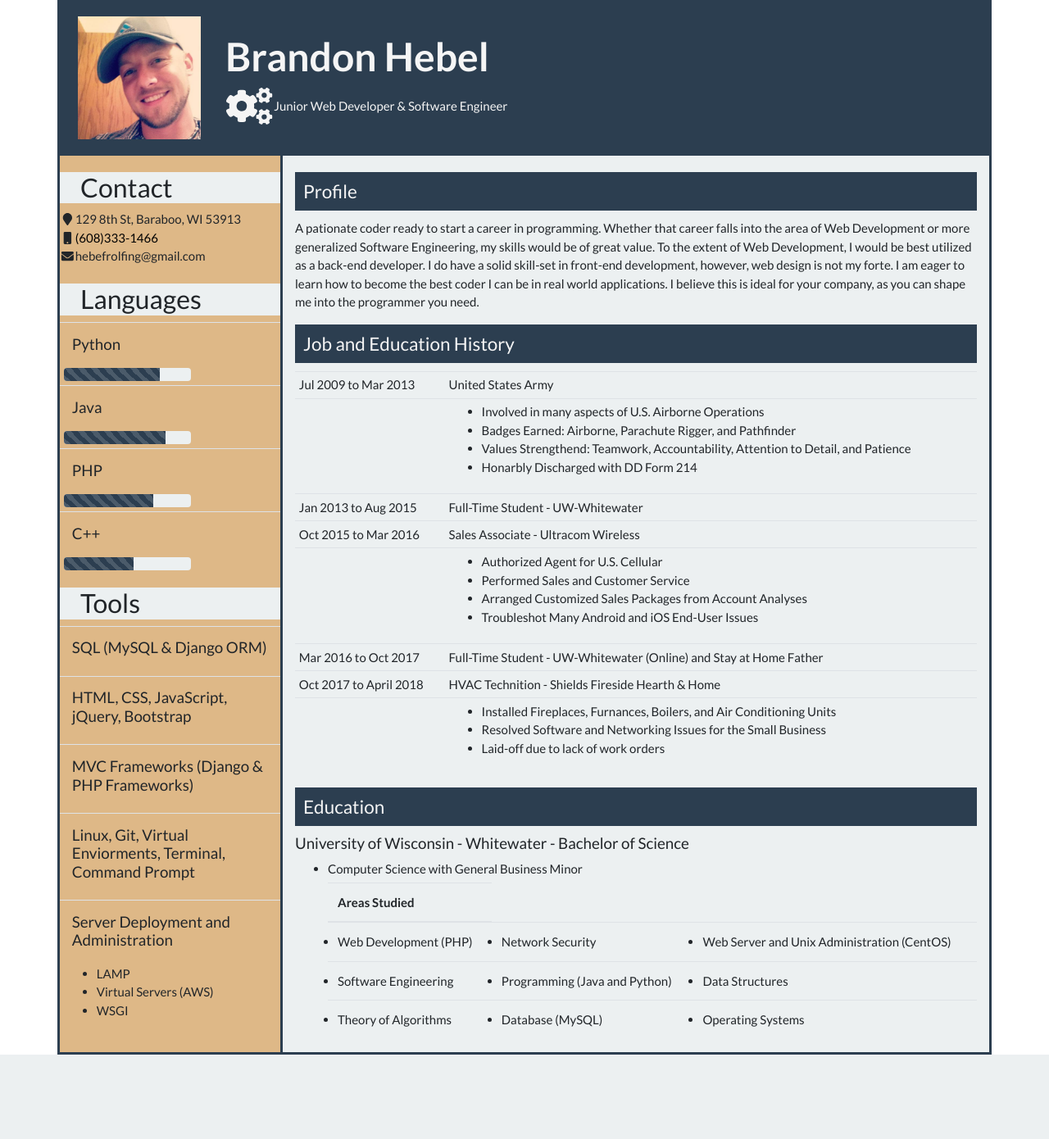
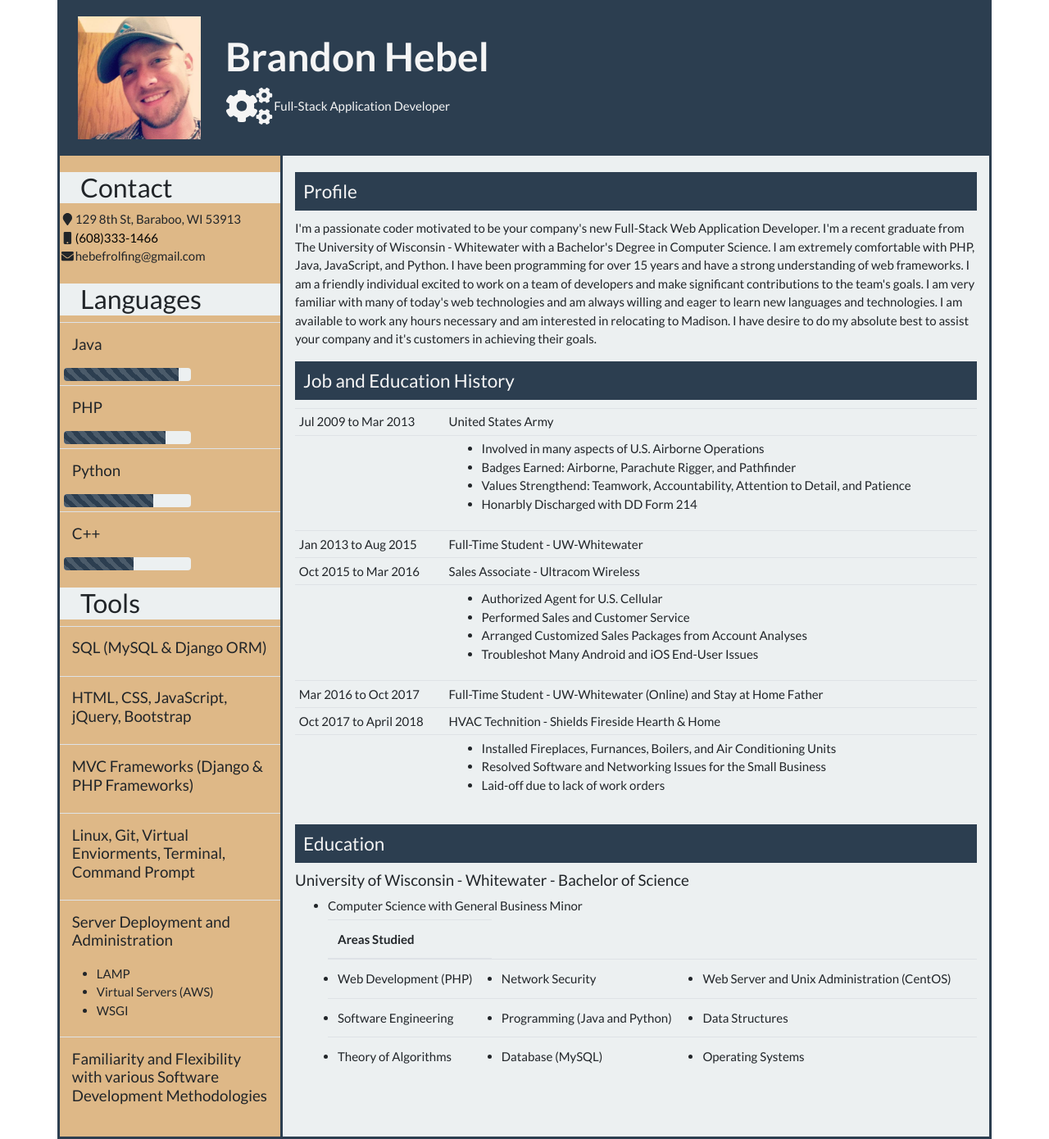
Before and after one commit to BrandonHebel/brandon, a Django app: page / in a window 1280 px wide. Shown: the whole page at 82% size. Before the commit the page ends 1287 px from the top, so only its background shows below. Run offline with Django 3.2, Linux system fonts and the light colour scheme; some libraries are stand-ins or nearby versions.

Commit message:
best resume yet!

```diff
--- a/resume/templates/resume/index.html
+++ b/resume/templates/resume/index.html
@@ -14,7 +14,7 @@
           <tbody>
             <tr>
               <td class="header"><i class="fa fa-cogs fa-3x"></i></td>
-              <td class="header whitesmoke">Junior Web Developer & Software Engineer</td>
+              <td class="header whitesmoke">Full-Stack Application Developer</td>
             </tr>
           </tbody>
         </table>
@@ -31,16 +31,16 @@
         <table class="table table-sm skill">
           <tr>
             <td class="left-col">
-              <h5 class="skill">Python</h5>
+              <h5 class="skill">Java</h5>
               <div class="progress">
-                <div class="progress-bar progress-bar-info progress-bar-striped" role="progressbar" aria-valuenow="75" aria-valuemin="0" aria-valuemax="100" style="width:75%">
+                <div class="progress-bar progress-bar-info progress-bar-striped" role="progressbar" aria-valuenow="75" aria-valuemin="0" aria-valuemax="100" style="width:90%">
                 </div>
               </div>
             </td>
           </tr>
           <tr>
             <td class="left-col">
-              <h5 class="skill">Java</h5>
+              <h5 class="skill">PHP</h5>
               <div class="progress">
                 <div class="progress-bar progress-bar-info progress-bar-striped" role="progressbar" aria-valuenow="80" aria-valuemin="0" aria-valuemax="100" style="width:80%">
                 </div>
@@ -49,7 +49,7 @@
           </tr>
           <tr>
             <td class="left-col">
-              <h5 class="skill">PHP</h5>
+              <h5 class="skill">Python</h5>
               <div class="progress">
                 <div class="progress-bar progress-bar-info progress-bar-striped" role="progressbar" aria-valuenow="70" aria-valuemin="0" aria-valuemax="100" style="width:70%">
                 </div>
@@ -97,17 +97,25 @@
                 <li>WSGI</li>
             </td>
           </tr>
+          <tr>
+            <td class="left-col">
+              <h5 class="skill">Familiarity and Flexibility with various Software Development Methodologies</h5>
+            </td>
+          </tr>
         </table>
       </div> <!-- end left-col -->
       <div id="right-col" class="col"> <!-- start #right-col -->
         <h4>Profile</h4>
-        <p>A pationate coder ready to start a career in programming. Whether that
-          career falls into the area of Web Development or more generalized Software
-          Engineering, my skills would be of great value. To the extent of Web Development,
-          I would be best utilized as a back-end developer.  I do have a solid skill-set
-          in front-end development, however, web design is not my forte.  I am eager to learn
-          how to become the best coder I can be in real world applications. I believe this
-          is ideal for your company, as you can shape me into the programmer you need.
+        <p>I'm a passionate coder motivated to be your company's new Full-Stack Web Application Developer.
+          I'm a recent graduate from The University of Wisconsin - Whitewater with a Bachelor's
+          Degree in Computer Science.  I am extremely comfortable with PHP, Java, JavaScript, and Python.
+          I have been programming for over 15 years and have a strong understanding of web frameworks.
+          I am a friendly individual excited to work on a team of developers and make significant contributions
+          to the team's goals.  I am very familiar with many of today's web technologies and am always willing
+          and eager to learn new languages and technologies.  I am available to work any hours necessary and am
+          interested in relocating to Madison.  I have desire to do my absolute best to assist your company and it's
+          customers in achieving their goals.
+
         </p>
         <h4>Job and Education History</h4>
         <table class="table table-sm">
```
